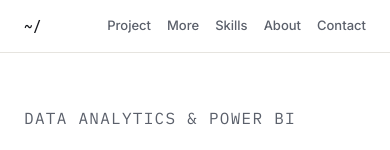
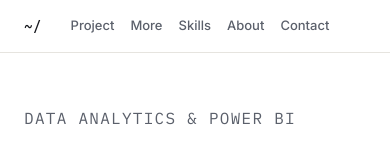
Before and after one commit to JONATHANBILLY/JONATHANBILLY.github.io, a plain HTML site: page index.html in a window 390 px wide. Shown: the top 150 px of the page. Drawn offline with Linux system fonts and the light colour scheme.

Commit message:
Update index.html

```diff
--- a/index.html
+++ b/index.html
@@ -200,6 +200,7 @@
 @media (max-width:520px){
   .brand-full{display:none}
   .brand-short{display:inline}
+  header .wrap{justify-content:flex-start;gap:20px}
   nav{gap:16px}
   nav a{font-size:13px}
 }
```
